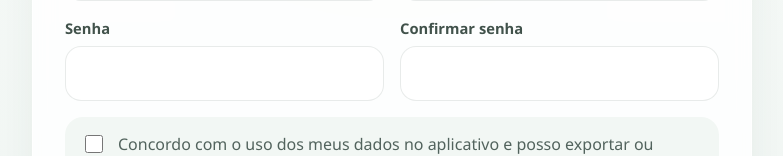
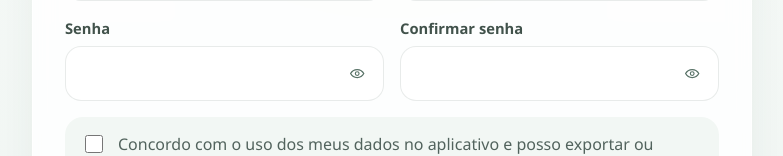
Before and after one commit to Davi140903/mental-health-app, a React (Vite) app in the folder frontend/: page /register in a window 1280 px wide. Shown: the part 305-461 px from the top of the page, without its empty margins (248-1031 px from the left). Built offline with nearby package versions, Linux system fonts and the light colour scheme; no server answers.

Commit message:
Add password visibility toggle

```diff
--- /dev/null
+++ b/frontend/src/components/PasswordInput.tsx
@@ -0,0 +1,43 @@
+import { useState } from 'react';
+
+interface PasswordInputProps {
+  value: string;
+  onChange: (value: string) => void;
+  required?: boolean;
+  minLength?: number;
+  placeholder?: string;
+}
+
+export default function PasswordInput({ value, onChange, required, minLength, placeholder }: PasswordInputProps) {
+  const [visible, setVisible] = useState(false);
+
+  return (
+    <div className="password-input-wrap">
+      <input
+        type={visible ? 'text' : 'password'}
+        value={value}
+        onChange={(event) => onChange(event.target.value)}
+        minLength={minLength}
+        required={required}
+        placeholder={placeholder}
+      />
+      <button
+        type="button"
+        className="password-toggle"
+        onClick={() => setVisible((current) => !current)}
+        aria-label={visible ? 'Ocultar senha' : 'Mostrar senha'}
+        title={visible ? 'Ocultar senha' : 'Mostrar senha'}
+      >
+        {visible ? (
+          <svg viewBox="0 0 24 24" aria-hidden="true">
+            <path d="M3.3 2.2 2.2 3.3l4 4C4.7 8.4 3.5 10 2.5 12c2 4 5.2 6 9.5 6 1.4 0 2.6-.2 3.7-.6l5 5 1.1-1.1L3.3 2.2Zm8.7 14.2c-3.4 0-5.9-1.5-7.7-4.4.8-1.4 1.8-2.6 3-3.5l2 2A3.2 3.2 0 0 0 12 15.2c.5 0 .9-.1 1.3-.3l1.2 1.2c-.8.2-1.6.3-2.5.3Zm.4-2.7H12a1.7 1.7 0 0 1-1.7-1.7v-.4l2.1 2.1ZM12 6c4.3 0 7.5 2 9.5 6a11.7 11.7 0 0 1-2.7 3.5l-1.1-1.1c.8-.6 1.5-1.4 2-2.4-1.8-2.9-4.3-4.4-7.7-4.4-.8 0-1.5.1-2.2.3L8.6 6.7c1-.5 2.1-.7 3.4-.7Zm3.2 6c0 .3 0 .6-.1.8l-3.9-3.9c.3-.1.5-.1.8-.1a3.2 3.2 0 0 1 3.2 3.2Z" />
+          </svg>
+        ) : (
+          <svg viewBox="0 0 24 24" aria-hidden="true">
+            <path d="M12 6c4.3 0 7.5 2 9.5 6-2 4-5.2 6-9.5 6s-7.5-2-9.5-6C4.5 8 7.7 6 12 6Zm0 10.4c3.4 0 5.9-1.5 7.7-4.4-1.8-2.9-4.3-4.4-7.7-4.4S6.1 9.1 4.3 12c1.8 2.9 4.3 4.4 7.7 4.4Zm0-1.2a3.2 3.2 0 1 1 0-6.4 3.2 3.2 0 0 1 0 6.4Zm0-1.5a1.7 1.7 0 1 0 0-3.4 1.7 1.7 0 0 0 0 3.4Z" />
+          </svg>
+        )}
+      </button>
+    </div>
+  );
+}
--- a/frontend/src/index.css
+++ b/frontend/src/index.css
@@ -167,6 +167,46 @@ a {
   font-size: 0.92rem;
   font-weight: 700;
   color: #41524b;
+}
+
+.password-input-wrap {
+  position: relative;
+}
+
+.password-input-wrap input {
+  padding-right: 3.1rem;
+}
+
+.password-toggle {
+  position: absolute;
+  top: 50%;
+  right: 0.55rem;
+  width: 2.2rem;
+  height: 2.2rem;
+  padding: 0;
+  display: inline-flex;
+  align-items: center;
+  justify-content: center;
+  border-radius: 999px;
+  background: transparent;
+  color: #587267;
+}
+
+.password-toggle:hover:enabled {
+  background: rgba(127, 155, 138, 0.14);
+  color: #3e5b50;
+  transform: translateY(-50%);
+}
+
+.password-toggle,
+.password-toggle:hover:enabled {
+  transform: translateY(-50%);
+}
+
+.password-toggle svg {
+  width: 1.15rem;
+  height: 1.15rem;
+  fill: currentColor;
 }
 
 .compact-field {
--- a/frontend/src/pages/Login.tsx
+++ b/frontend/src/pages/Login.tsx
@@ -1,6 +1,7 @@
 import { useState } from 'react';
 import axios from 'axios';
 import { Link, useLocation, useNavigate } from 'react-router-dom';
+import PasswordInput from '../components/PasswordInput';
 import { useAuth } from '../contexts/useAuth';
 
 function buildCodeMessage(debugCode: string | null, fallback: string) {
@@ -100,12 +101,7 @@ export default function Login() {
 
           <label className="field">
             <span>Senha</span>
-            <input
-              type="password"
-              value={password}
-              onChange={(event) => setPassword(event.target.value)}
-              required
-            />
+            <PasswordInput value={password} onChange={setPassword} required />
           </label>
 
           <button
--- a/frontend/src/pages/RecoverLogin.tsx
+++ b/frontend/src/pages/RecoverLogin.tsx
@@ -1,6 +1,7 @@
 import { useState } from 'react';
 import axios from 'axios';
 import { Link, useNavigate } from 'react-router-dom';
+import PasswordInput from '../components/PasswordInput';
 import { useAuth } from '../contexts/useAuth';
 
 function buildCodeMessage(debugCode: string | null, fallback: string) {
@@ -150,22 +151,12 @@ export default function RecoverLogin() {
               <div className="split-fields">
                 <label className="field">
                   <span>Nova senha</span>
-                  <input
-                    type="password"
-                    value={novaSenha}
-                    onChange={(event) => setNovaSenha(event.target.value)}
-                    required
-                  />
+                  <PasswordInput value={novaSenha} onChange={setNovaSenha} required />
                 </label>
 
                 <label className="field">
                   <span>Confirmar nova senha</span>
-                  <input
-                    type="password"
-                    value={confirmNovaSenha}
-                    onChange={(event) => setConfirmNovaSenha(event.target.value)}
-                    required
-                  />
+                  <PasswordInput value={confirmNovaSenha} onChange={setConfirmNovaSenha} required />
                 </label>
               </div>
             </>
--- a/frontend/src/pages/Register.tsx
+++ b/frontend/src/pages/Register.tsx
@@ -1,6 +1,7 @@
 import { useState } from 'react';
 import axios from 'axios';
 import { Link, useNavigate } from 'react-router-dom';
+import PasswordInput from '../components/PasswordInput';
 import { useAuth } from '../contexts/useAuth';
 
 function buildCodeMessage(debugCode: string | null, fallback: string) {
@@ -141,22 +142,12 @@ export default function Register() {
           <div className="split-fields">
             <label className="field">
               <span>Senha</span>
-              <input
-                type="password"
-                value={password}
-                onChange={(event) => setPassword(event.target.value)}
-                required
-              />
+              <PasswordInput value={password} onChange={setPassword} required />
             </label>
 
             <label className="field">
               <span>Confirmar senha</span>
-              <input
-                type="password"
-                value={confirmPassword}
-                onChange={(event) => setConfirmPassword(event.target.value)}
-                required
-              />
+              <PasswordInput value={confirmPassword} onChange={setConfirmPassword} required />
             </label>
           </div>
 
```
